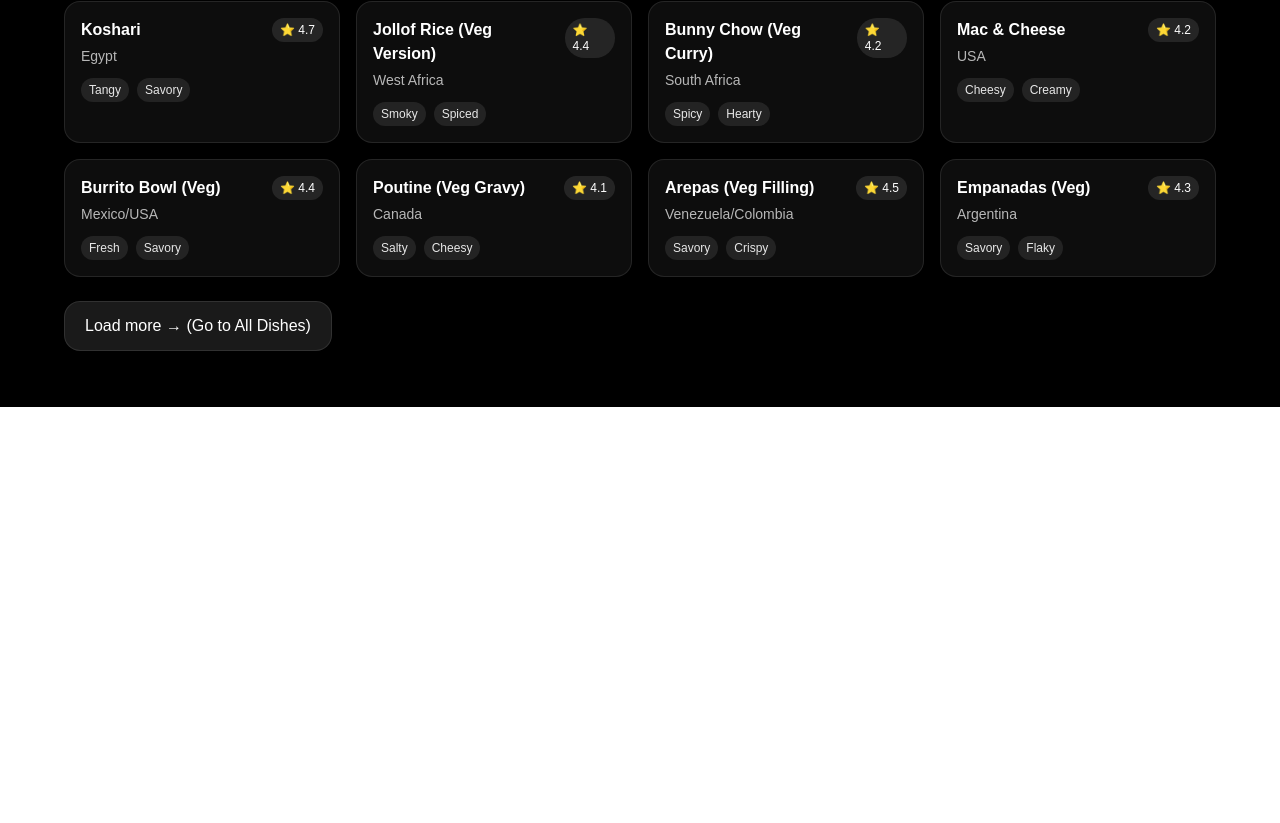
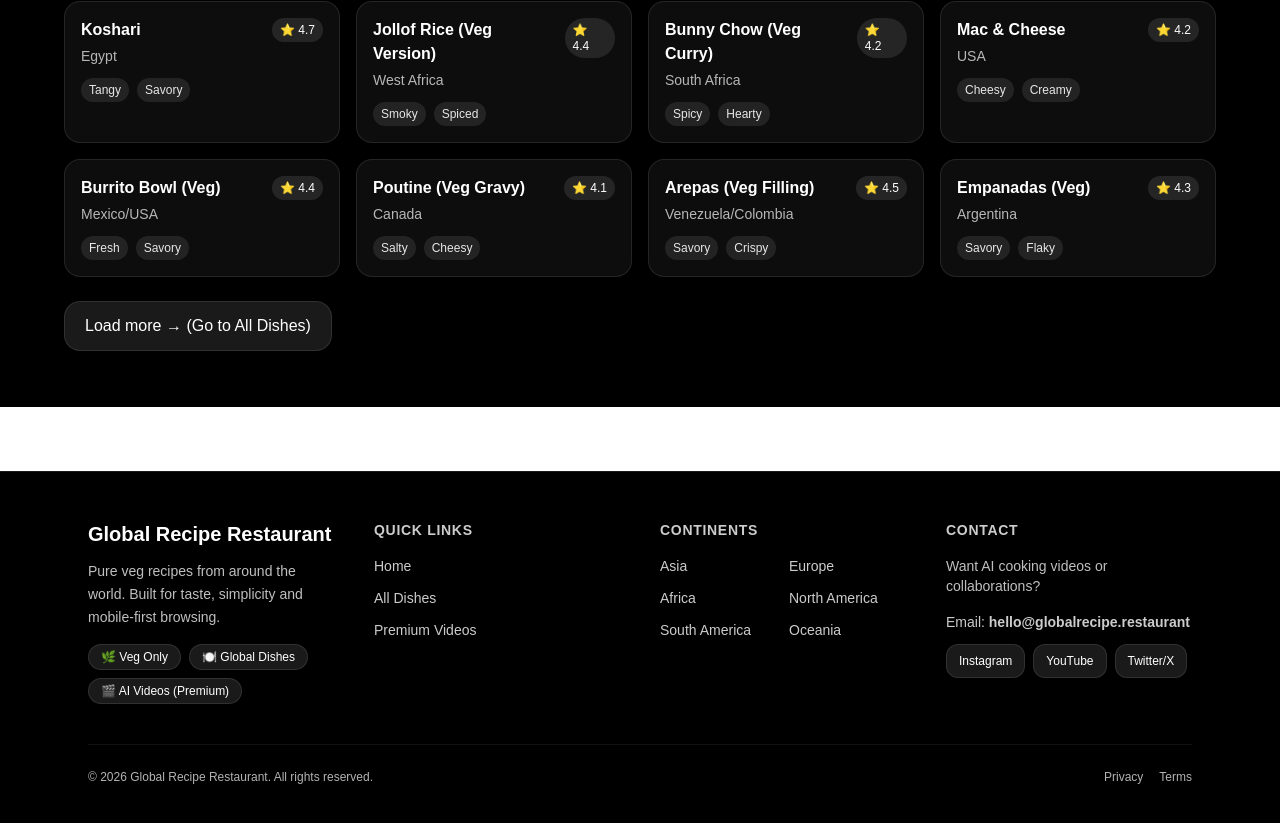
Before and after one commit to troytre/Recipe-Restaurant, a Next.js app: page / in a window 1280 px wide. Shown: the part 1223-2046 px from the top of the page. Before the commit the page ends 1630 px from the top, so only its background shows below. Built offline with nearby package versions, Linux system fonts and the light colour scheme.

Commit message:
add footer

```diff
--- a/src/app/layout.js
+++ b/src/app/layout.js
@@ -1,6 +1,8 @@
 import { Geist, Geist_Mono } from "next/font/google";
 import "./globals.css";
 import Navbar from "@/components/Navbar";
+import Footer from "@/components/Footer";
+
 
 const geistSans = Geist({
   variable: "--font-geist-sans",
@@ -28,7 +30,7 @@ export default function RootLayout({ children }) {
       >
         <Navbar />
         {children}
-
+        <Footer/>
       </body>
     </html>
   );
--- /dev/null
+++ b/src/components/Footer.jsx
@@ -0,0 +1,135 @@
+// src/components/Footer.jsx
+import Link from "next/link";
+import { dishes } from "@/data/dishes";
+
+export default function Footer() {
+  const continents = Array.from(new Set(dishes.map((d) => d.continent)));
+
+  return (
+    <footer className="mt-16 border-t border-white/10 bg-black text-white">
+      <div className="max-w-6xl mx-auto px-4 sm:px-6 py-12">
+        <div className="grid grid-cols-1 sm:grid-cols-2 lg:grid-cols-4 gap-10">
+          {/* Brand */}
+          <div>
+            <h3 className="text-xl font-extrabold">Global Recipe Restaurant</h3>
+            <p className="mt-3 text-sm opacity-75 leading-relaxed">
+              Pure veg recipes from around the world. Built for taste, simplicity
+              and mobile-first browsing.
+            </p>
+
+            <div className="mt-4 flex flex-wrap gap-2">
+              <span className="text-xs px-3 py-1 rounded-full bg-white/10 border border-white/10">
+                🌿 Veg Only
+              </span>
+              <span className="text-xs px-3 py-1 rounded-full bg-white/10 border border-white/10">
+                🍽️ Global Dishes
+              </span>
+              <span className="text-xs px-3 py-1 rounded-full bg-white/10 border border-white/10">
+                🎬 AI Videos (Premium)
+              </span>
+            </div>
+          </div>
+
+          {/* Quick Links */}
+          <div>
+            <h4 className="font-bold text-sm uppercase tracking-wider opacity-80">
+              Quick Links
+            </h4>
+            <ul className="mt-4 space-y-3 text-sm">
+              <li>
+                <Link href="/" className="opacity-80 hover:opacity-100 hover:underline">
+                  Home
+                </Link>
+              </li>
+              <li>
+                <Link
+                  href="/dishes"
+                  className="opacity-80 hover:opacity-100 hover:underline"
+                >
+                  All Dishes
+                </Link>
+              </li>
+              <li>
+                <Link
+                  href="/premium"
+                  className="opacity-80 hover:opacity-100 hover:underline"
+                >
+                  Premium Videos
+                </Link>
+              </li>
+            </ul>
+          </div>
+
+          {/* Continents */}
+          <div>
+            <h4 className="font-bold text-sm uppercase tracking-wider opacity-80">
+              Continents
+            </h4>
+            <div className="mt-4 grid grid-cols-2 gap-3 text-sm">
+              {continents.map((c) => (
+                <Link
+                  key={c}
+                  href={`/continent/${c}`}
+                  className="opacity-80 hover:opacity-100 hover:underline capitalize"
+                >
+                  {c.replace("-", " ")}
+                </Link>
+              ))}
+            </div>
+          </div>
+
+          {/* Contact */}
+          <div>
+            <h4 className="font-bold text-sm uppercase tracking-wider opacity-80">
+              Contact
+            </h4>
+            <p className="mt-4 text-sm opacity-75">
+              Want AI cooking videos or collaborations?
+            </p>
+
+            <div className="mt-4 space-y-3 text-sm">
+              <p className="opacity-80">
+                Email:{" "}
+                <span className="font-semibold">hello@globalrecipe.restaurant</span>
+              </p>
+
+              <div className="flex flex-wrap gap-2">
+                <a
+                  href="#"
+                  className="text-xs px-3 py-2 rounded-xl bg-white/10 border border-white/10 hover:bg-white/20 transition"
+                >
+                  Instagram
+                </a>
+                <a
+                  href="#"
+                  className="text-xs px-3 py-2 rounded-xl bg-white/10 border border-white/10 hover:bg-white/20 transition"
+                >
+                  YouTube
+                </a>
+                <a
+                  href="#"
+                  className="text-xs px-3 py-2 rounded-xl bg-white/10 border border-white/10 hover:bg-white/20 transition"
+                >
+                  Twitter/X
+                </a>
+              </div>
+            </div>
+          </div>
+        </div>
+
+        {/* Bottom */}
+        <div className="mt-10 pt-6 border-t border-white/10 flex flex-col sm:flex-row sm:items-center sm:justify-between gap-3 text-xs opacity-70">
+          <p>© {new Date().getFullYear()} Global Recipe Restaurant. All rights reserved.</p>
+          <div className="flex gap-4">
+            <Link href="/" className="hover:underline">
+              Privacy
+            </Link>
+            <Link href="/" className="hover:underline">
+              Terms
+            </Link>
+          </div>
+        </div>
+      </div>
+    </footer>
+  );
+}
```
